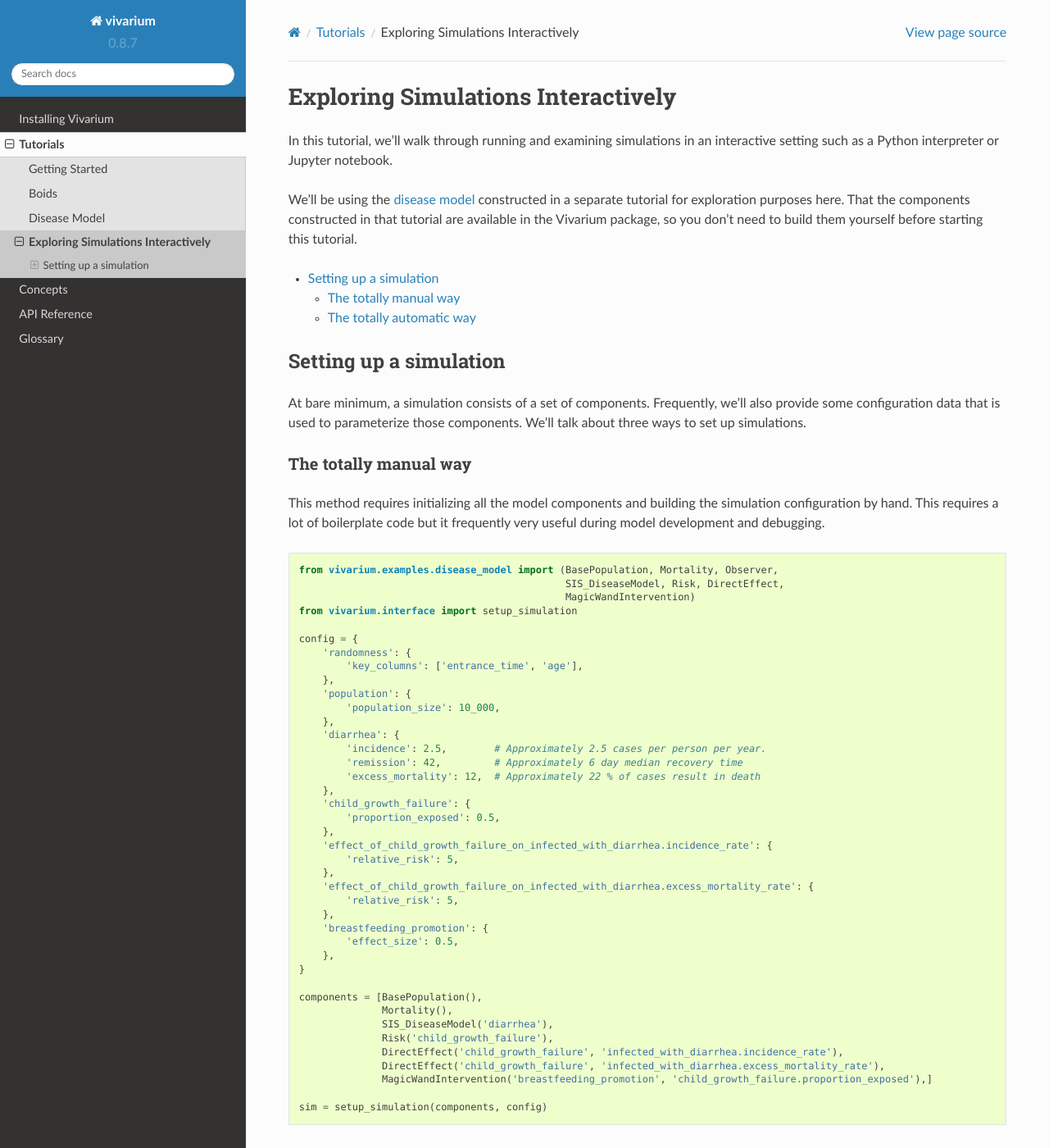
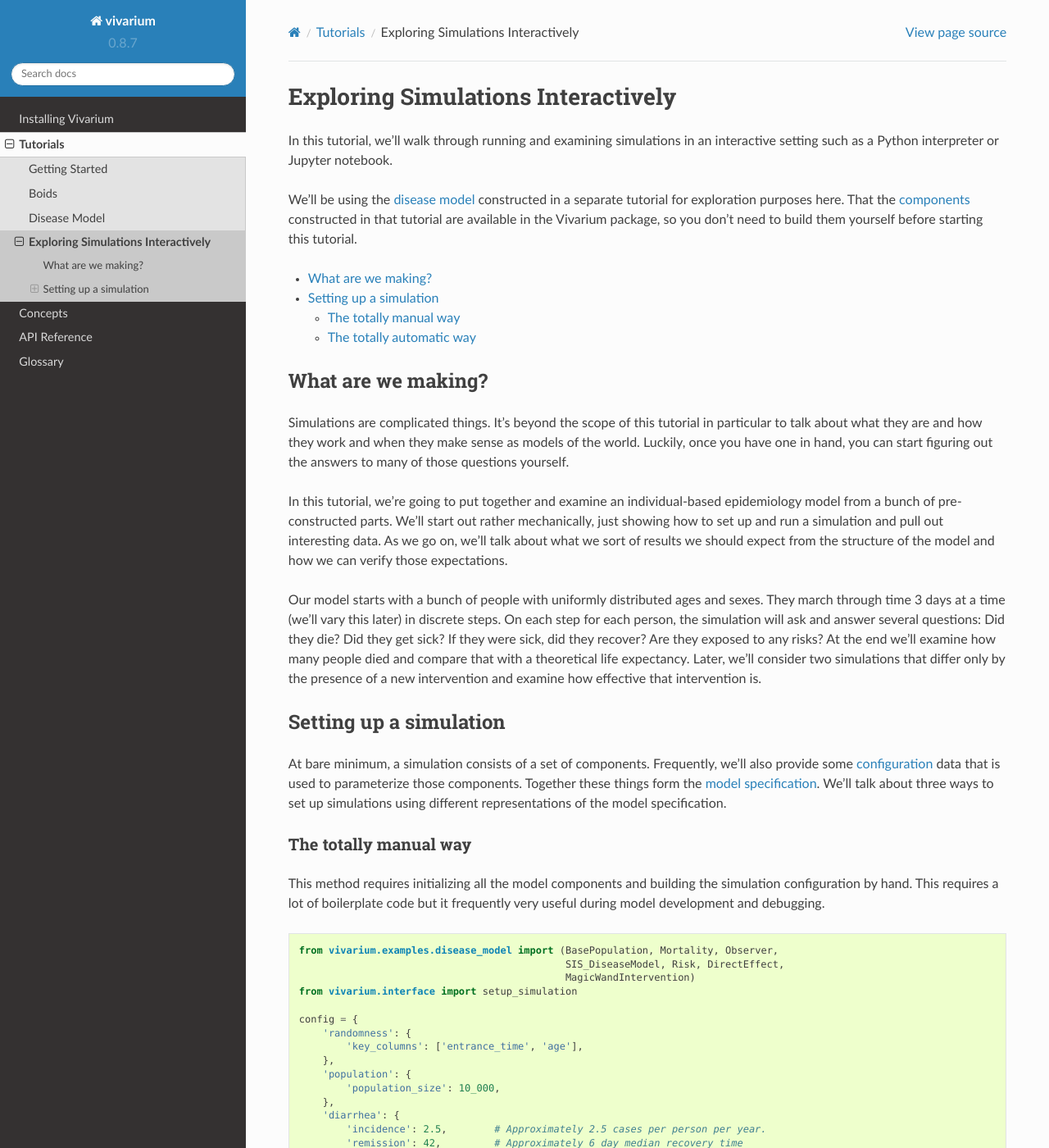
Before and after one commit to ihmeuw/vivarium, a Sphinx documentation site: the page built from docs/source/tutorials/interactive.rst, in a window 1280 px wide and 1400 px high. Shown: the whole window at 82% size. Built offline with Sphinx 7.4.7 and the Read the Docs theme 2.0.0, drawn with Linux system fonts in a browser that asks for light colours; some of the changed text lies outside the part shown.

Commit message:
Setup manual and automatic in interactive tutorial

```diff
--- a/docs/source/concepts/index.rst
+++ b/docs/source/concepts/index.rst
@@ -7,6 +7,7 @@ the Vivarium framework.
    :maxdepth: 2
 
    configuration
+   components
    lifecycle
    entry_points
    crn
--- a/docs/source/glossary.rst
+++ b/docs/source/glossary.rst
@@ -18,3 +18,8 @@ Glossary
         simulation to add some functionality. In vivarium we typically think
         of components as encapsulating and managing some behavior or
         attributes of the simulants.
+
+    model specification
+        A combination of component definitions, parameter configuration, and
+        data that collectively define an entire model. Frequently these are
+        brought together and stored in a model specification file.
--- a/docs/source/tutorials/interactive.rst
+++ b/docs/source/tutorials/interactive.rst
@@ -6,21 +6,48 @@ In this tutorial, we'll walk through running and examining simulations in an
 interactive setting such as a Python interpreter or Jupyter notebook.
 
 We'll be using the :doc:`disease model </tutorials/disease_model>` constructed
-in a separate tutorial for exploration purposes here. That the components
-constructed in that tutorial are available in the Vivarium package, so
-you don't need to build them yourself before starting this tutorial.
+in a separate tutorial for exploration purposes here. That the
+:doc:`components </concepts/components>` constructed in that tutorial are
+available in the Vivarium package, so you don't need to build them yourself
+before starting this tutorial.
 
 .. contents::
    :depth: 2
    :local:
    :backlinks: none
 
+What are we making?
+-------------------
+
+Simulations are complicated things. It's beyond the scope of this tutorial
+in particular to talk about what they are and how they work and when they
+make sense as models of the world. Luckily, once you have one in hand, you
+can start figuring out the answers to many of those questions yourself.
+
+In this tutorial, we're going to put together and examine an individual-based
+epidemiology model from a bunch of pre-constructed parts. We'll start out
+rather mechanically, just showing how to set up and run a simulation and pull
+out interesting data. As we go on, we'll talk about what we sort of results
+we should expect from the structure of the model and how we can verify those
+expectations.
+
+Our model starts with a bunch of people with uniformly distributed ages and
+sexes. They march through time 3 days at a time (we'll vary this later) in
+discrete steps. On each step for each person, the simulation will ask and
+answer several questions: Did they die? Did they get sick? If they were sick,
+did they recover? Are they exposed to any risks? At the end we'll
+examine how many people died and compare that with a theoretical life
+expectancy. Later, we'll consider two simulations that differ only by the
+presence of a new intervention and examine how effective that intervention is.
+
 Setting up a simulation
 -----------------------
 
 At bare minimum, a simulation consists of a set of components. Frequently,
-we'll also provide some configuration data that is used to parameterize those
-components. We'll talk about three ways to set up simulations.
+we'll also provide some :doc:`configuration </concepts/configuration>` data
+that is used to parameterize those components. Together these things form
+the :term:`model specification`. We'll talk about three ways to set up
+simulations using different representations of the model specification.
 
 The totally manual way
 ++++++++++++++++++++++
@@ -75,9 +102,32 @@ code but it frequently very useful during model development and debugging.
 
 
 Typically when you're working this way, you're not trying to load in and
-parameterized so many components, so it's usually not this bad.
-
-
+parameterize so many components, so it's usually not this bad. You typically
+only want to do this if you're building a new simulation from scratch.
 
 The totally automatic way
 +++++++++++++++++++++++++
+
+This is the polar opposite. Here you've typically got a well structured model
+and you're loading it in an interactive setting to play around with parameter
+values or debug some issues that turned up in processing the results of your
+simulation runs.
+
+You've encoded your model in a model specification yaml file like:
+
+.. literalinclude:: ../../../src/vivarium/examples/disease_model/disease_model.yaml
+   :caption: **File**: :file:`~/path/to/disease_model.yaml
+
+And then construct our simulation with:
+
+.. code-block:: python
+
+   from vivarium.interface import setup_simulation_from_model_specification
+
+   sim = setup_simulation_from_model_specification("~/path/to/disease_model.yaml")
+
+.. testcode::
+
+   from vivarium.interface import setup_simulation_from_model_specification
+
+   sim = setup_simulation_from_model_specification("../../../src/vivarium/examples/disease_model/disease_model.yaml")
```
Also changed, not shown: docs/source/concepts/components.rst (added, +21 -0 lines).
